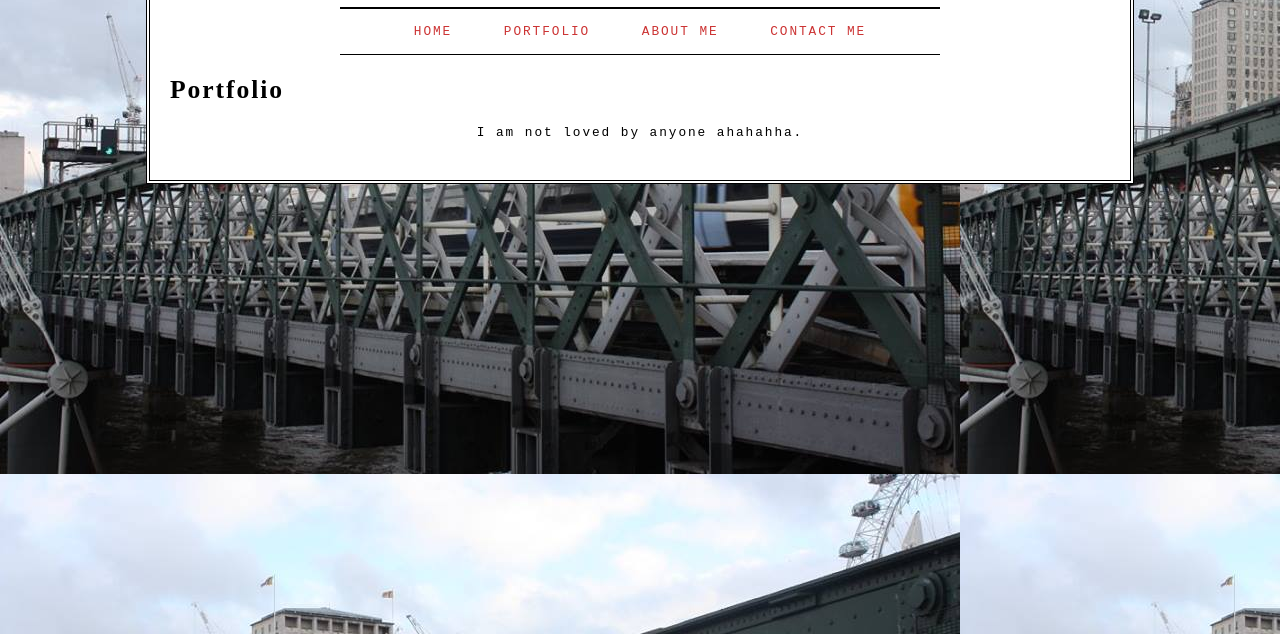
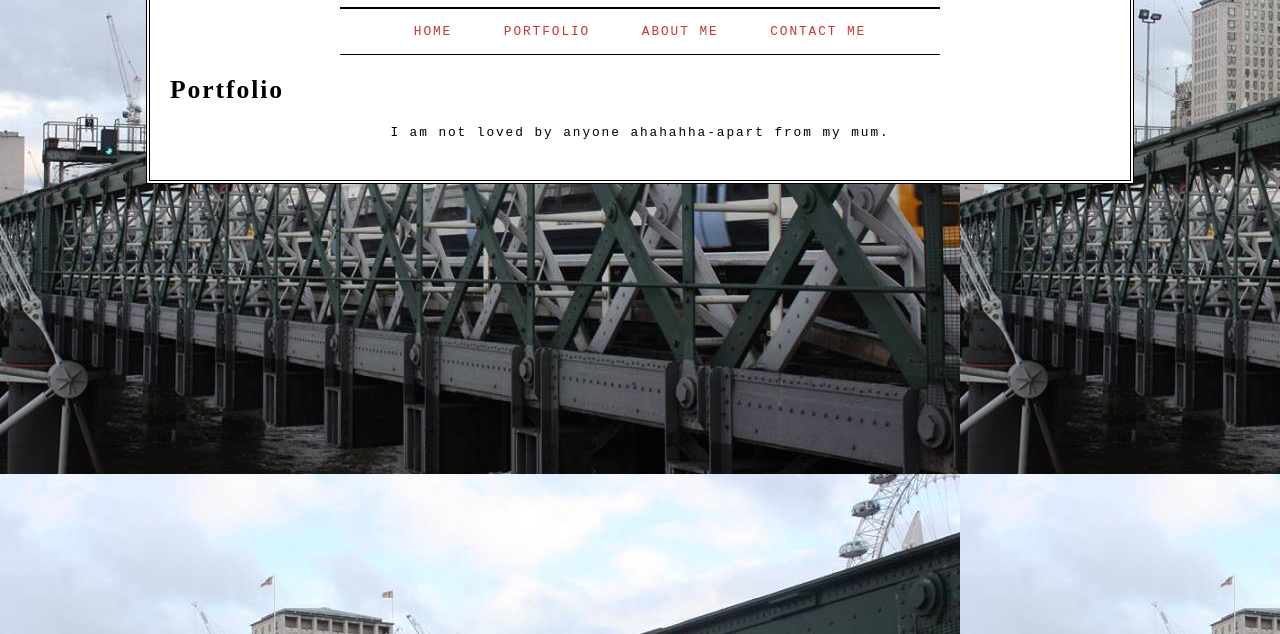
Before and after one commit to KatiePhotography/KatiePhotography.github.io, a plain HTML site: page portfolio.html in a window 1280 px wide. Shown: the part 166-800 px from the top of the page. Drawn offline with Linux system fonts and the light colour scheme.

Commit message:
text changes

```diff
--- a/portfolio.html
+++ b/portfolio.html
@@ -19,7 +19,7 @@
         <h1> <b>Portfolio</b> </h1>
       </P>
       <p>
-        I am not loved by anyone ahahahha.
+        I am not loved by anyone ahahahha-apart from my mum.
       </p>
     </div>
   </Body>
```
